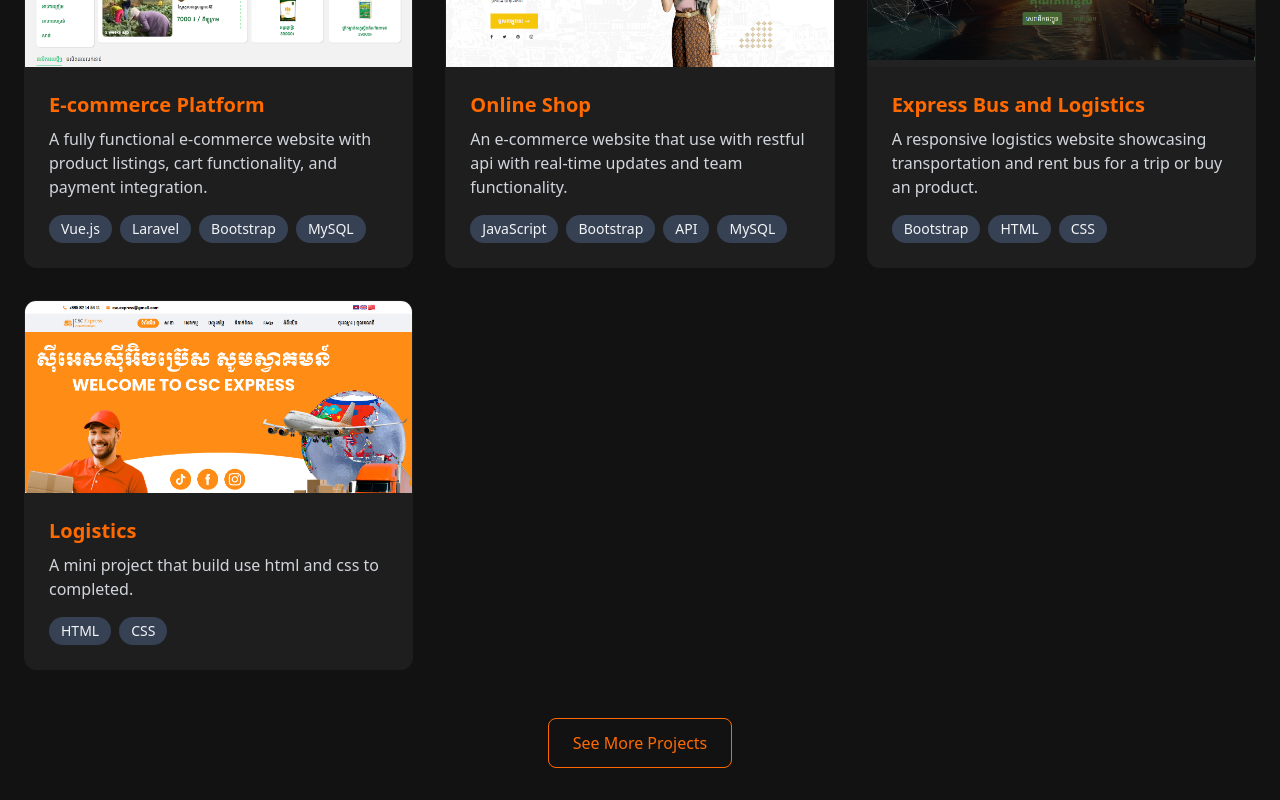
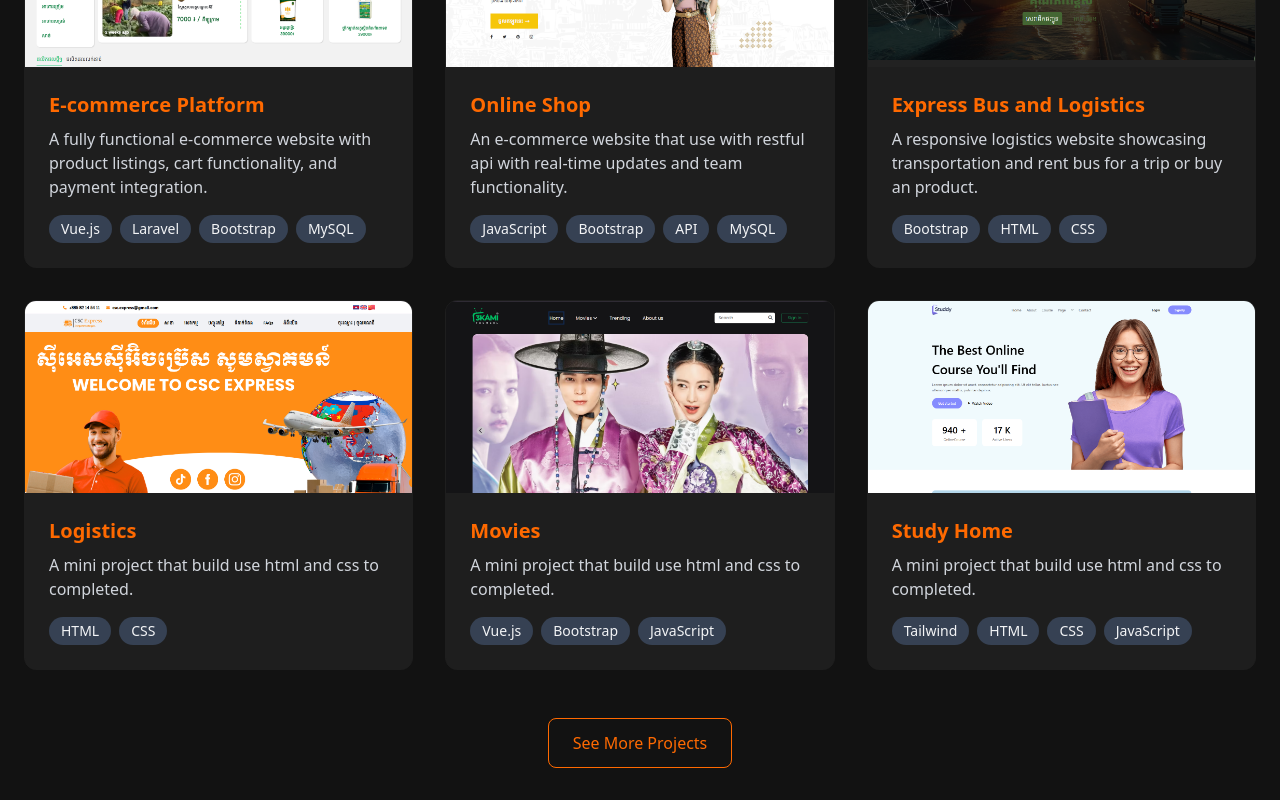
Before and after one commit to Minwook07/chet-portfolio, a React (Vite) app: page / in a window 1280 px wide. Shown: the part 1918-2718 px from the top of the page. Built offline with nearby package versions, Linux system fonts and the light colour scheme.

Commit message:
add new project

```diff
--- a/src/components/views/Projects.jsx
+++ b/src/components/views/Projects.jsx
@@ -30,6 +30,14 @@ export default function Projects() {
                             demo_link: "https://usr.kassar.publicvm.com/",
                             code_link: "#"
                         },
+                        // {
+                        //     title: "Yummy",
+                        //     desc: "An e-commerce website that use with restful api with real-time updates and team functionality.",
+                        //     tech: ["JavaScript", "Bootstrap", "API", "MySQL"],
+                        //     img: "/images/projects/image1.png",
+                        //     demo_link: "http://antstudents.com/WenScholarshipBatch1/js/g4/index.html",
+                        //     code_link: "https://github.com/Minwook07/yummy_assignment_web.git"
+                        // },
                         {
                             title: "Online Shop",
                             desc: "An e-commerce website that use with restful api with real-time updates and team functionality.",
@@ -44,7 +52,7 @@ export default function Projects() {
                             tech: ["Bootstrap", "HTML", "CSS"],
                             img: "/images/projects/image3.png",
                             demo_link: "http://antstudents.com/WebScholarshipS2/Group-13/ProjectCSS_CSC_Express/index.html",
-                            code_link: "#"
+                            code_link: "https://github.com/Minwook07/Assignment-Group2-Bootstrap.git"
                         },
                         {
                             title: "Logistics",
@@ -52,8 +60,24 @@ export default function Projects() {
                             tech: ["HTML", "CSS"],
                             img: "/images/projects/image4.png",
                             demo_link: "http://antstudents.com/WebScholarship/Group-2/ProjectHTML/index.html",
-                            code_link: "#"
-                        }
+                            code_link: "https://github.com/Minwook07/Mini-Project-CSC-Express-Raw.git"
+                        },
+                        {
+                            title: "Movies",
+                            desc: "A mini project that build use html and css to completed.",
+                            tech: ["Vue.js", "Bootstrap", "JavaScript"],
+                            img: "/images/projects/image5.png",
+                            demo_link: "https://merl3kam.netlify.app/",
+                            code_link: "https://github.com/Minwook07/vue.js-movies_website.git"
+                        },
+                        {
+                            title: "Study Home",
+                            desc: "A mini project that build use html and css to completed.",
+                            tech: ["Tailwind", "HTML", "CSS", "JavaScript"],
+                            img: "/images/projects/image6.png",
+                            demo_link: "https://reanwithus.netlify.app/",
+                            code_link: "https://github.com/Minwook07/assignment_web.git"
+                        },
                     ].map((project, index) => {
                         const animation = animations[index % animations.length];
                         const delay = 100 * index;
```
Also changed, not shown: public/images/projects/image5.png (added), public/images/projects/image6.png (added).
